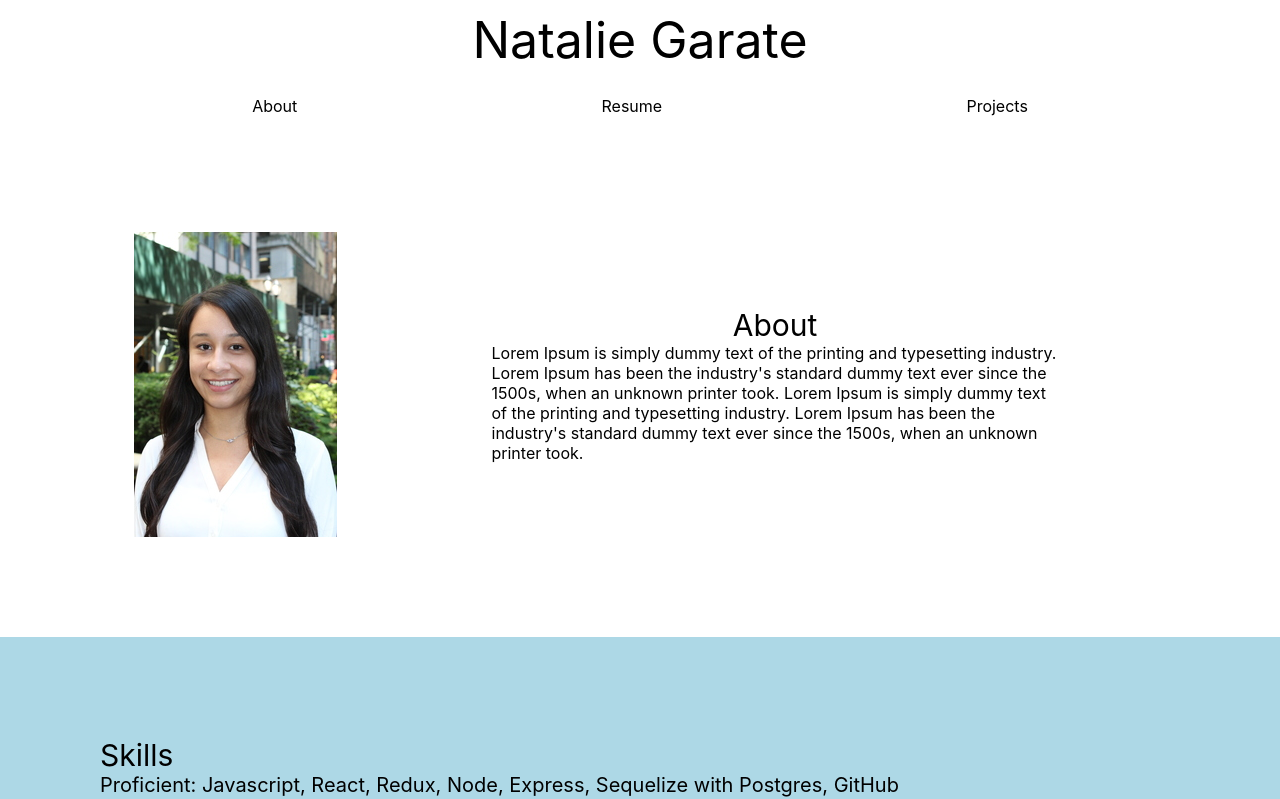
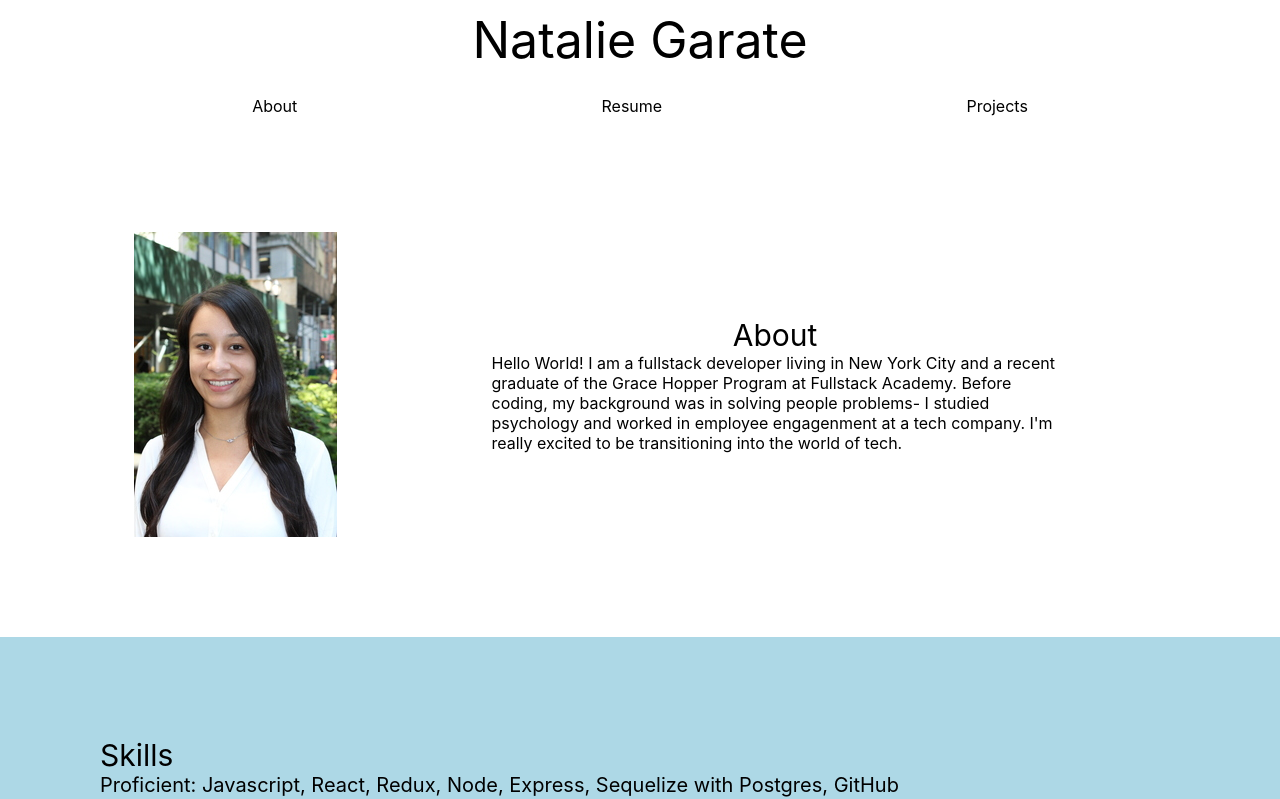
Before and after one commit to nataliegarate/personal-website, a React (Create React App) app: page / in a window 1280 px wide. Shown: the top 799 px of the page. Built offline with nearby package versions, Linux system fonts and the light colour scheme.

Commit message:
added about me paragraph

```diff
--- a/src/About.js
+++ b/src/About.js
@@ -12,7 +12,7 @@ function App() {
           About
         </div>
         <div id='about-paragraph'>
-          Lorem Ipsum is simply dummy text of the printing and typesetting industry. Lorem Ipsum has been the industry's standard dummy text ever since the 1500s, when an unknown printer took. Lorem Ipsum is simply dummy text of the printing and typesetting industry. Lorem Ipsum has been the industry's standard dummy text ever since the 1500s, when an unknown printer took.
+          Hello World! I am a fullstack developer living in New York City and a recent graduate of the Grace Hopper Program at Fullstack Academy. Before coding, my background was in solving people problems- I studied psychology and worked in employee engagenment at a tech company. I'm really excited to be transitioning into the world of tech.
       </div>
       </div>
     </div>
```
